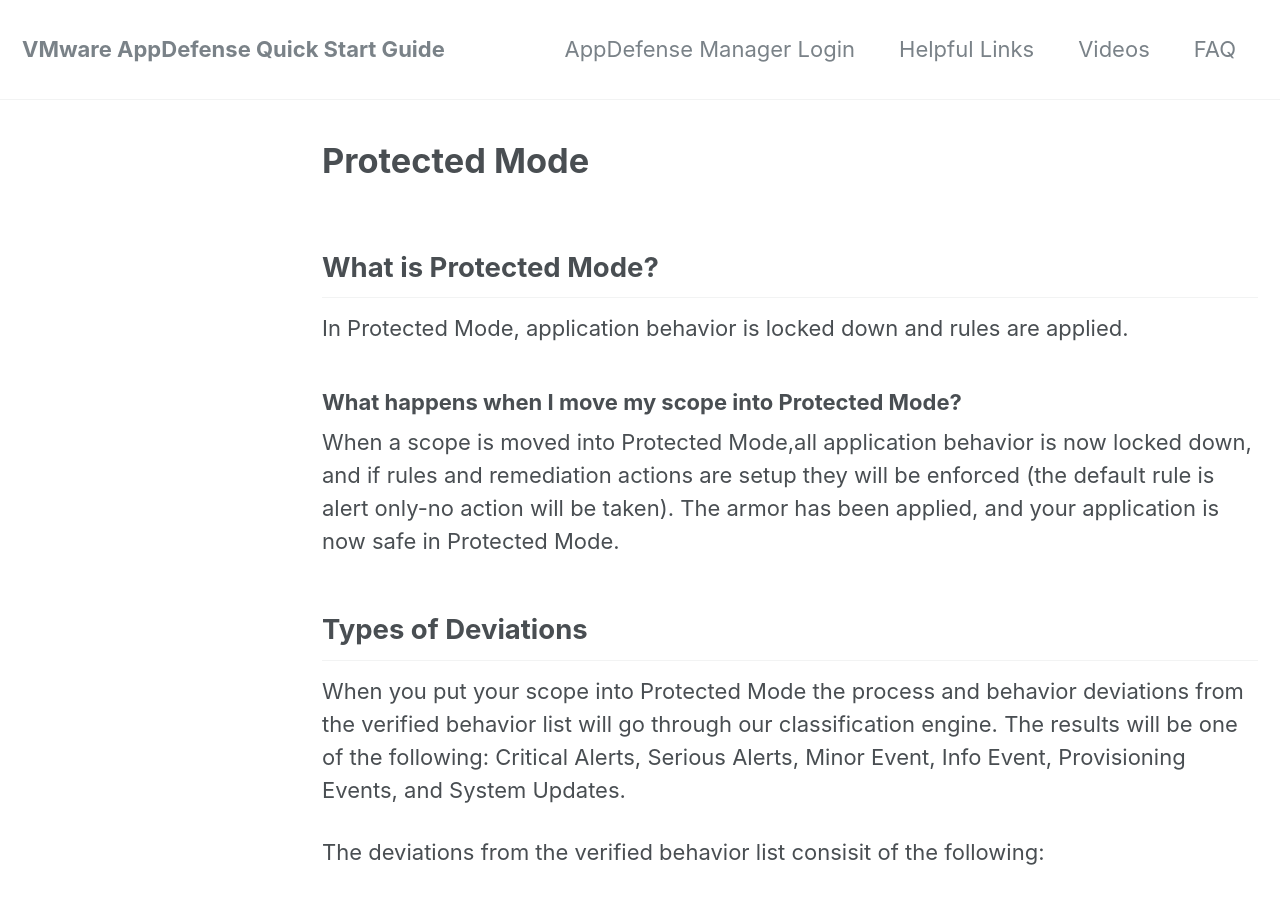
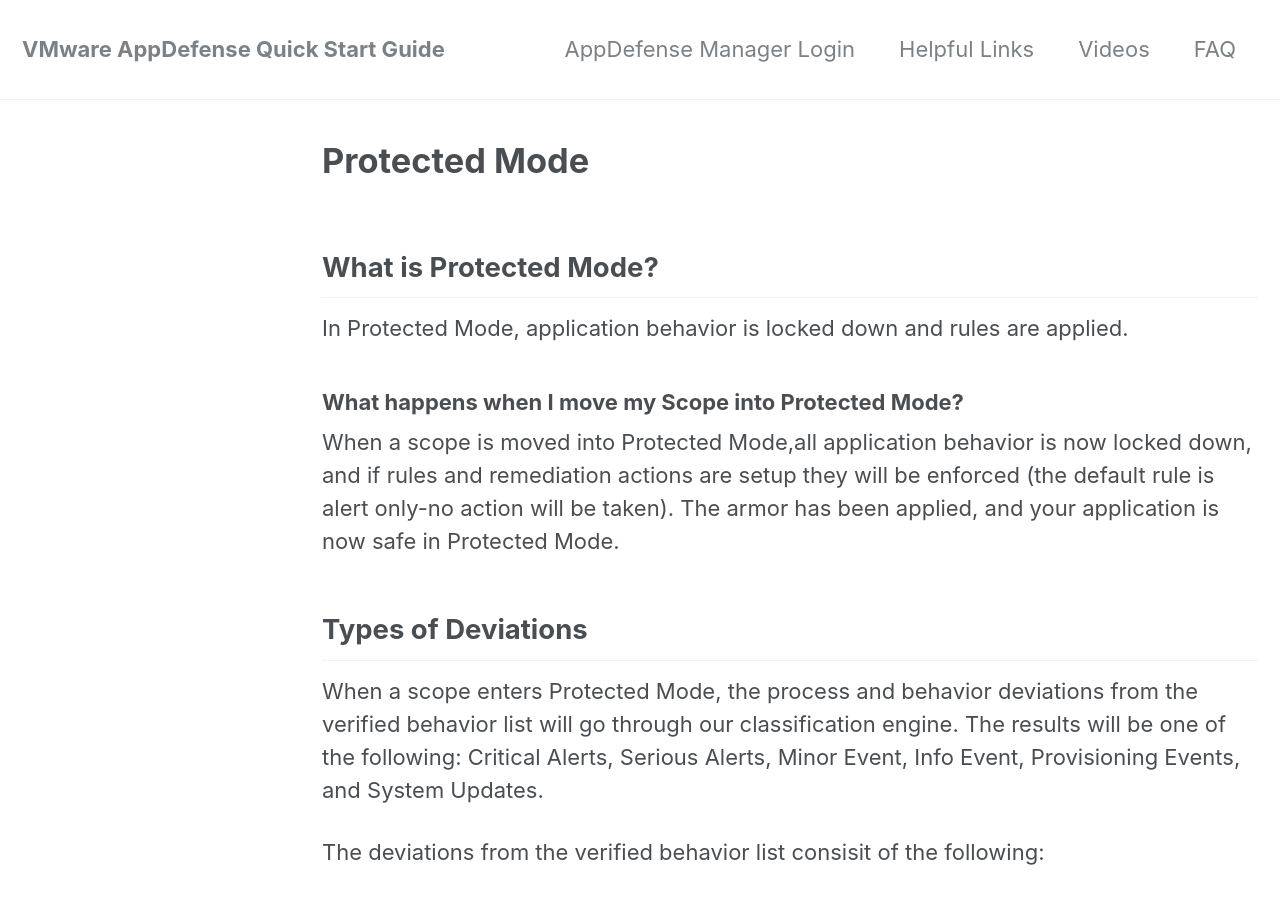
Before and after one commit to vmware-csa-team/AppDefense-Quick-Start-Guide, a Jekyll site: the page built from AppD Pages/protect.md, in a window 1280 px wide and 900 px high. Built offline with Jekyll 4.4.1, drawn with Linux system fonts in a browser that asks for light colours; nearby versions of some CDN libraries.

Commit message:
Update protect.md

```diff
--- a/AppD Pages/protect.md
+++ b/AppD Pages/protect.md
@@ -10,11 +10,11 @@
 ## What is Protected Mode?
 In Protected Mode, application behavior is locked down and rules are applied.
 
-### What happens when I move my scope into Protected Mode?
+### What happens when I move my Scope into Protected Mode?
 When a scope is moved into Protected Mode,all application behavior is now locked down, and if rules and remediation actions are setup they will be enforced (the default rule is alert only-no action will be taken). The armor has been applied, and your application is now safe in Protected Mode.
 
 ## Types of Deviations
-When you put your scope into Protected Mode the process and behavior deviations from the verified behavior list will go through our classification engine. The results will be one of the following: Critical Alerts, Serious Alerts, Minor Event, Info Event, Provisioning Events, and System Updates.
+When a scope enters Protected Mode, the process and behavior deviations from the verified behavior list will go through our classification engine. The results will be one of the following: Critical Alerts, Serious Alerts, Minor Event, Info Event, Provisioning Events, and System Updates.
 
 The deviations from the verified behavior list consisit of the following:
 
```
